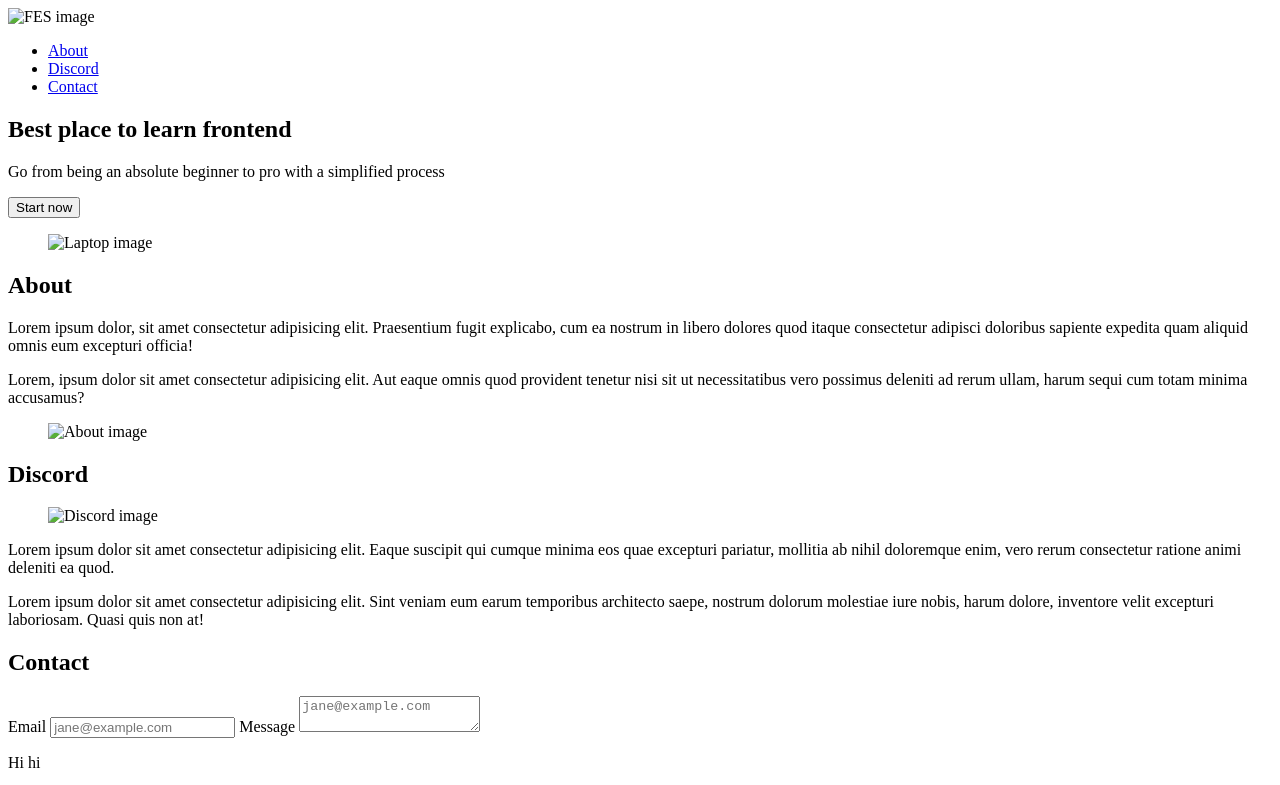
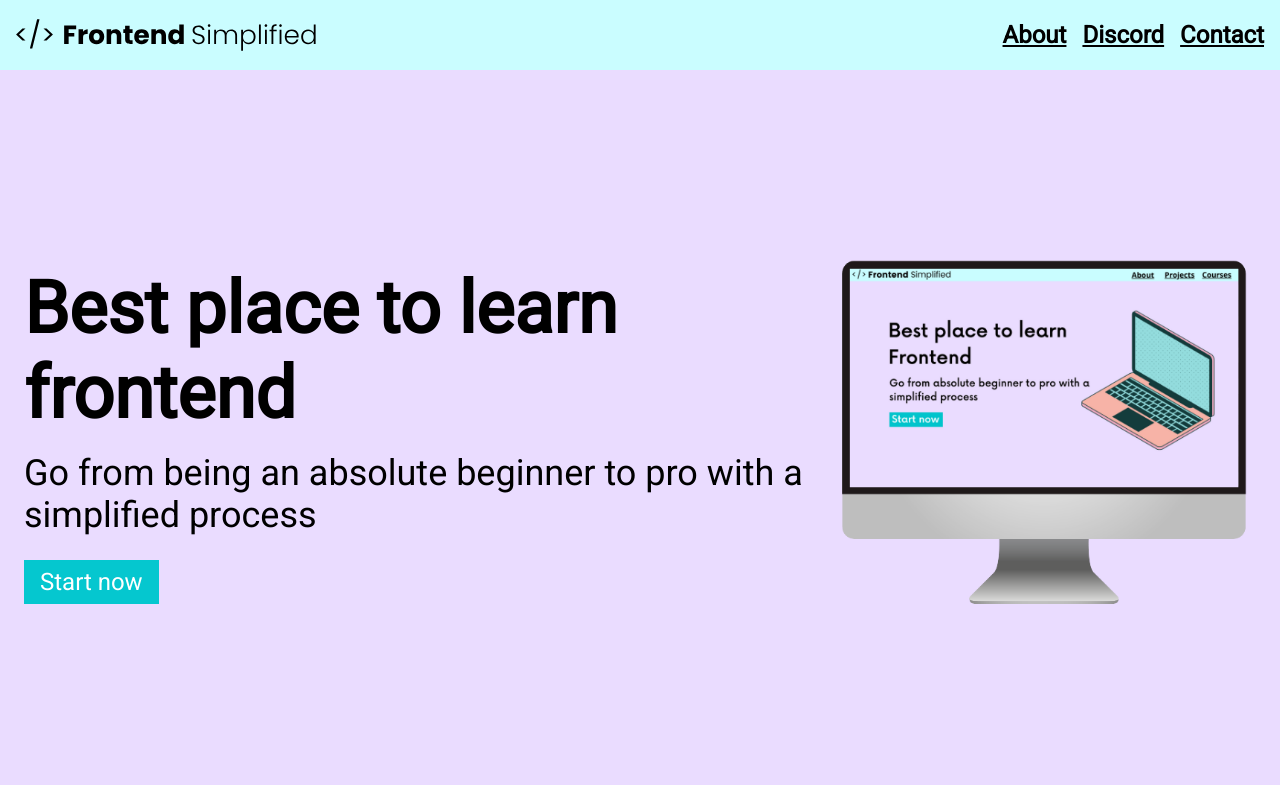
Before and after one commit to MarleMGN/firstproject, a plain HTML site: page index.html in a window 1280 px wide. Shown: the top 785 px of the page. Drawn offline with Linux system fonts and the light colour scheme.

Commit message:
secondcommit

```diff
--- a/index.html
+++ b/index.html
@@ -4,11 +4,12 @@
     <meta charset="UTF-8">
     <meta name="viewport" content="width=device-width, initial-scale=1.0">
     <title>Document</title>
+    <link rel="stylesheet" href="./style.css">
 </head>
 <body>
     <section>
         <nav>
-            <img src="/Users/marlemgadia/Downloads/HTML Practise Assets/FES.svg" alt="FES image">
+            <img src="./Assets/FES.svg" class="logo" alt="FES image">
             <ul>
                 <li><a href="#about">About</a></li>
                 <li><a href="#discord">Discord</a></li>
@@ -16,36 +17,41 @@
             </ul>
         </nav>
         <header>
-            <div>
-               <h1>Best place to learn frontend</h1>
-               <p>Go from being an absolute beginner to pro with a simplified process</p>
-               <button>Start now</button>
+            <div class="row">
+                <div>
+                    <h1>Best place to learn frontend</h1>
+                    <p class="subheader">Go from being an absolute beginner to pro with a simplified process</p>
+                    <button>Start now</button>
+                </div>
+                    <figure>
+                        <img src="./Assets/laptop.png" alt="Laptop image">
+                    </figure>
             </div>
-            <figure>
-                <img src="/Users/marlemgadia/Downloads/HTML Practise Assets/laptop.png" alt="Laptop image">
-            </figure>
         </header>
     </section>
 
     <main>
-        <section id="about"></section>
+        <section id="about">
             <h2>About</h2>
-            <div>
-                <p>
+            <div class="section__description">
+            <div class="section__description--wrapper">
+                <p class="section__description--para">
                     Lorem ipsum dolor, sit amet consectetur adipisicing elit. Praesentium fugit explicabo, cum ea nostrum in libero dolores quod itaque consectetur adipisci doloribus sapiente expedita quam aliquid omnis eum excepturi officia!
                 </p>
-                <p>
+                <p class="section__description--para">
                     Lorem, ipsum dolor sit amet consectetur adipisicing elit. Aut eaque omnis quod provident tenetur nisi sit ut necessitatibus vero possimus deleniti ad rerum ullam, harum sequi cum totam minima accusamus?
                 </p>
             </div>
-            <figure>
-                <img src="/Users/marlemgadia/Downloads/HTML Practise Assets/about.jpg" alt="About image" />
+            <figure class="about__img--wrapper">
+                <img src="./Assets/about.jpg" alt="About image" />
             </figure>
+            </div>
+        </section>
 
         <section id="discord"></section>
             <h2>Discord</h2>
             <figure>
-                <img src="/Users/marlemgadia/Downloads/HTML Practise Assets/discord.png" alt="Discord image" />
+                <img src="./Assets/discord.png" alt="Discord image" />
             </figure>
             <div>
                 <p>
@@ -66,7 +72,6 @@
     </main>
 
     <footer>
-        <p>Hi hi</p>
         <img src="logo.png" alt="Logo" />
         <div>
             <a href="#about">About</a>
--- /dev/null
+++ b/style.css
@@ -0,0 +1,115 @@
+@import url('https://fonts.googleapis.com/css2?family=Roboto:ital@0;1&display=swap');
+* {
+    padding: 0;
+    margin: 0;
+    box-sizing: border-box;
+    font-family: "Roboto", sans-serif;
+}
+
+nav {
+    height: 70px;
+    display: flex;
+    justify-content: space-between;
+    align-items: center;
+    padding: 0 16px;
+    background-color: #cafdff
+}
+
+header {
+    background-color: #eadcff;
+    height: calc(100vh - 70px);
+    padding: 24px;
+    display: flex;
+    align-items: center;
+    justify-content: center;
+}
+
+h1 {
+    font-size: 72px;
+}
+
+.subheader {
+    font-size: 36px;
+    margin: 16px 0 24px 0;
+}
+
+button {
+    background-color: #05c7cf;
+    color: white;
+    border: none;
+    padding: 8px 16px;
+    font-size :24px;
+    cursor: pointer;
+}
+
+a {
+    color:black;
+    font-size: 24px;
+    font-weight: 700;
+
+}
+
+.logo {
+    width: 300px;
+}
+
+ul {
+    display: flex;
+}
+
+li {
+    list-style-type: none;
+    padding-left: 16px;
+}
+
+.row {
+    width: 100%;
+    max-width: 1300px;
+    display: flex;
+    align-items: center;
+    justify-content: center;
+}
+
+/*
+
+ABOUT
+
+*/
+
+#about {
+    padding: 48px 0;
+    background-color: #f8ffdc;
+}
+
+h2 {
+    font-size: 60px;
+    text-align: center;
+    margin-bottom: 24px;
+}
+
+.section__description {
+    display: flex;
+    justify-content: center;
+    align-items: center;
+
+}
+
+.about__img--wrapper {
+    width: 40%;
+    padding: 0 24px;
+}
+
+img {
+    width: 100%;
+}
+
+.section__description--wrapper {
+    width: 60%;
+    padding: 0 24px;
+}
+
+.section__description--para {
+    font-size: 20px;
+    line-height: 1.5;
+    margin-bottom: 24px;
+}
```
Also changed, not shown: Assets/FES.svg (added), Assets/about.jpg (added), Assets/discord.png (added), Assets/laptop.png (added).
